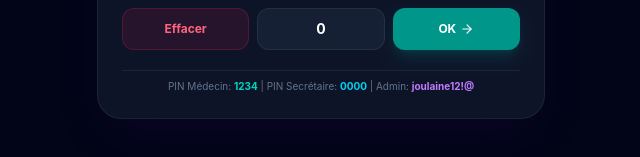
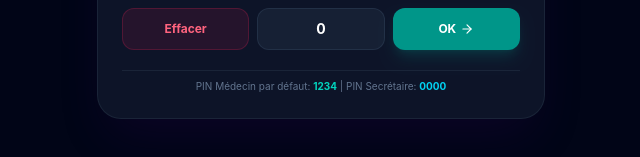
Before and after one commit to aminzairi/clinicos-tunisia, a React (Vite) app: page / in a window 1280 px wide. Shown: the part 625-782 px from the top of the page, without its empty margins (319-959 px from the left). Built offline with nearby package versions, Linux system fonts and the light colour scheme.

Commit message:
Remove admin password hint from login page and locked settings screen

```diff
--- a/src/components/LoginModal.jsx
+++ b/src/components/LoginModal.jsx
@@ -212,7 +212,7 @@ export default function LoginModal({ isOpen, onLogin, clinicConfig, lang }) {
           </form>
 
           <p className="text-[10px] text-center text-slate-500 pt-2 border-t border-slate-800/80">
-            PIN Médecin: <span className="text-teal-400 font-bold">1234</span> | PIN Secrétaire: <span className="text-cyan-400 font-bold">0000</span> | Admin: <span className="text-purple-400 font-bold">joulaine12!@</span>
+            PIN Médecin par défaut: <span className="text-teal-400 font-bold">1234</span> | PIN Secrétaire: <span className="text-cyan-400 font-bold">0000</span>
           </p>
         </div>
       </div>
--- a/src/views/SettingsView.jsx
+++ b/src/views/SettingsView.jsx
@@ -20,7 +20,7 @@ export default function SettingsView({ clinicConfig, onSaveConfig, lang, userRol
           Les <strong>Paramètres du Cabinet</strong> et la <strong>Sauvegarde des Données</strong> sont strictement réservés et verrouillés pour les comptes Médecin et Secrétaire.
         </p>
         <div className="p-4 rounded-2xl bg-slate-900/90 border border-slate-800 text-xs text-purple-300 font-semibold shadow-lg">
-          Connectez-vous en tant qu'<strong>Administrateur</strong> (Mot de passe: <span className="font-mono">joulaine12!@</span>) pour configurer le cabinet ou exporter/restaurer la base de données.
+          Veuillez vous connecter en tant qu'<strong>Administrateur</strong> pour configurer le cabinet ou exporter/restaurer la base de données.
         </div>
       </div>
     );
```
